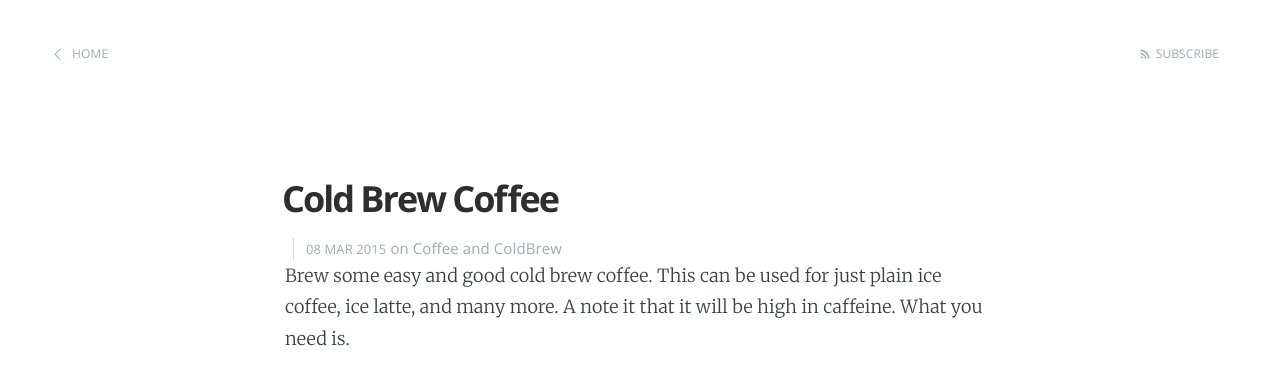
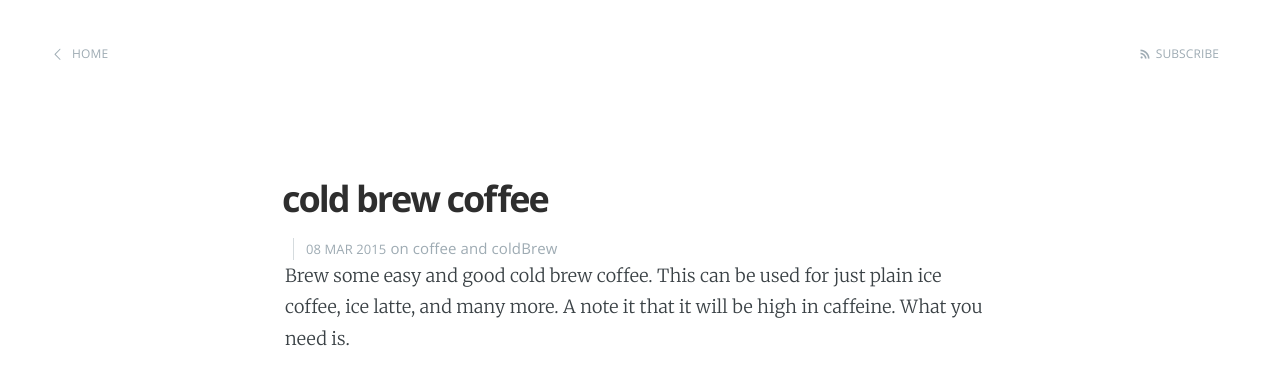
Before and after one commit to mad01/mad01.github.io, a Jekyll site: the page built from _posts/2015-03-08-cold-brew-coffee.md, in a window 1280 px wide. Shown: the top 374 px of the page. Built offline with Jekyll 4.4.1, drawn with Linux system fonts in a browser that asks for light colours; Markdown is read by kramdown in place of the engine named in the settings.

```diff
--- a/_posts/2015-03-08-cold-brew-coffee.md
+++ b/_posts/2015-03-08-cold-brew-coffee.md
@@ -1,8 +1,8 @@
 ---
 layout: post
-title:  "Cold Brew Coffee"
+title:  "cold brew coffee"
 date:   2015-03-08
-categories: Coffee ColdBrew
+categories: coffee coldBrew
 ---
 
 
```
